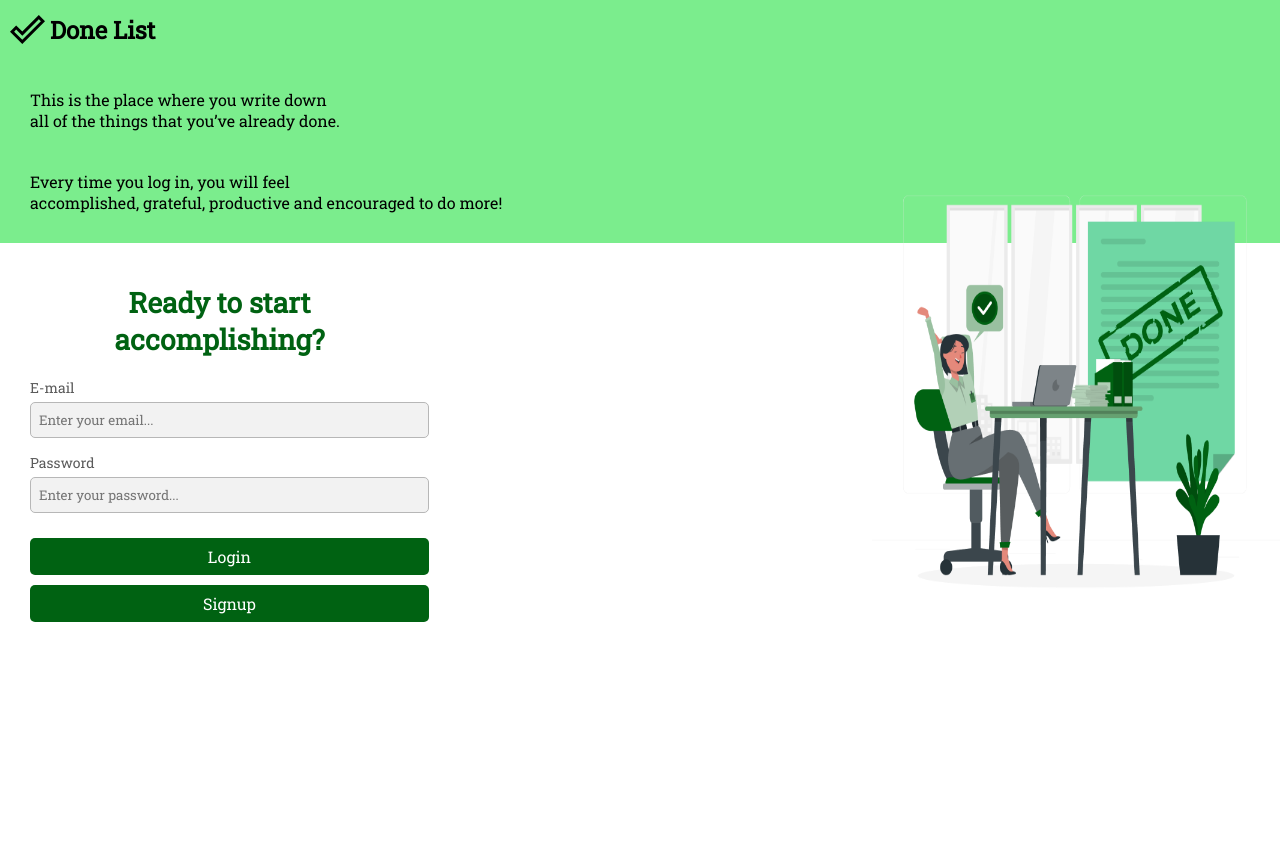
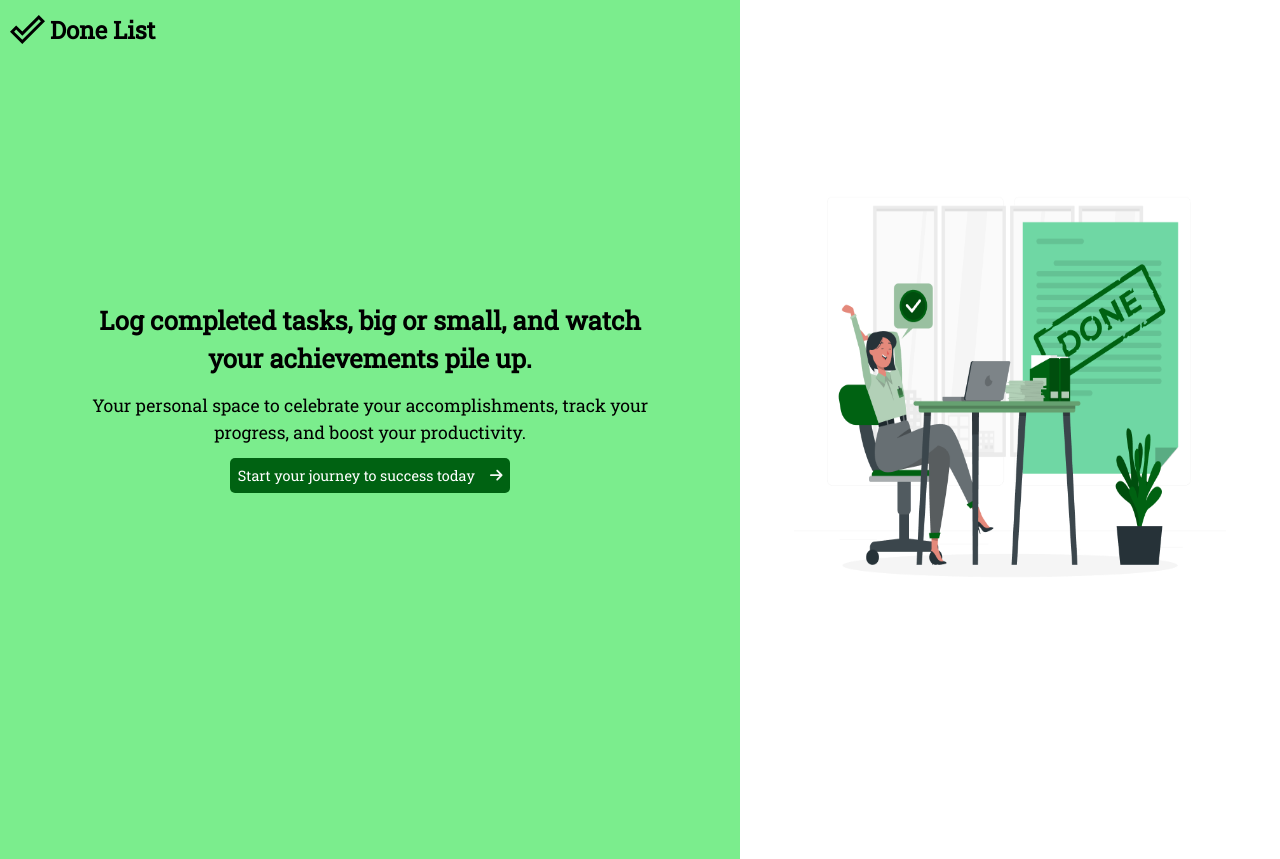
Before and after one commit to saraiovieira/done-list, a React (Create React App) app in the folder client/: page / in a window 1280 px wide. Before the commit the page ends 800 px from the top, so only its background shows below. Built offline with nearby package versions, Linux system fonts and the light colour scheme; no server answers; the HTML template or start-up script is replaced by a standard one.

Commit message:
add welcome page

```diff
--- a/client/src/App.jsx
+++ b/client/src/App.jsx
@@ -2,6 +2,7 @@ import React from "react";
 import { BrowserRouter as Router, Routes, Route } from "react-router-dom";
 import MainHeader from "./Components/MainHeader";
 import DoneHeader from "./Components/DoneHeader";
+import Welcome from "./Pages/Welcome/Welcome.jsx";
 import Home from "./Pages/Home/Home.jsx";
 import PrivateRoute from "./Pages/PrivateRoute";
 import DoneList from "./Pages/DoneList/DoneList.jsx";
@@ -11,7 +12,8 @@ function App() {
   return (
     <Router>
       <Routes>
-        <Route path="/" element={[<MainHeader />, <Home />]} />
+        <Route path="/" element={[<MainHeader />, <Welcome />]} />
+        <Route path="/login" element={[<MainHeader />, <Home />]} />
         <Route element={<PrivateRoute />}>
           <Route path="/donelist" element={[<DoneHeader />, <DoneList />]} />
         </Route>
--- /dev/null
+++ b/client/src/Pages/Welcome/Welcome.css
@@ -0,0 +1,167 @@
+@import url("https://fonts.googleapis.com/css2?family=Roboto+Slab&display=swap");
+
+* {
+  box-sizing: border-box;
+  font-family: "Roboto Slab", sans-serif;
+  margin: 0;
+  padding: 0;
+}
+
+header,
+.welcome__article {
+  background-color: #7bed8d;
+}
+
+.main__header {
+  display: flex;
+  align-items: center;
+  padding: .5em .5em 2em .5em;
+}
+
+.logo {
+  width: 30px;
+  height: 39px;
+  padding-right: 5px;
+}
+
+.main__title {
+  font-size: 1em;
+}
+
+.welcome__article {
+  display: flex;
+  flex-direction: column;
+  gap: .5em;
+  text-align: center;
+  padding: 0 1.5em 1.5em 1.5em;
+}
+
+.welcome__bold-paragraph {
+  font-weight: bold;
+  font-size: 1.6em;
+  line-height: 1.5em;
+  padding-bottom: .3em;
+}
+
+.welcome__middle-paragraph {
+  font-size: 1.1em;
+  line-height: 1.5em;
+  padding-bottom: .2em;
+}
+
+button {
+  margin-bottom: 10px;
+  background-color: #006212;
+  border: none;
+  color: white;
+  padding: 8px;
+  text-align: center;
+  text-decoration: none;
+  cursor: pointer;
+  font-size: 16px;
+  border-radius: 5px;
+  width: 100%;
+  display: flex;
+  flex-direction: column;
+  align-items: center;
+}
+
+.welcome__button {
+  flex-direction: row;
+  justify-content: space-between;
+  margin: 0 auto;
+  font-size: .9em;
+  width: 83%;
+  margin-bottom: 7em;
+}
+
+.welcome__button:hover {
+  background-color: #022809;
+}
+
+.blink {
+  animation: blink 2s linear infinite;
+}
+
+@keyframes blink {
+  25% {
+    opacity: 1;
+  }
+
+  50% {
+    opacity: 0.2;
+  }
+
+  75% {
+    opacity: 1;
+  }
+}
+
+.welcome__img-container {
+  display: flex;
+  justify-content: center;
+  margin-top: -105px;
+}
+
+.welcome__img-container img {
+  width: 80%;
+}
+
+@media (min-width:641px) {
+  .welcome__article {
+    align-items: center;
+  }
+
+  .welcome__bold-paragraph {
+    width: 40%;
+  }
+
+  .welcome__middle-paragraph {
+    width: 60%;
+  }
+
+  .welcome__button {
+    width: 40%;
+  }
+
+  .welcome__img-container {
+    display: flex;
+    justify-content: center;
+    margin-top: -157px;
+  }
+}
+
+@media (min-width:961px)  {
+
+  .welcome {
+    display: flex;
+  }
+
+  .welcome__article {
+    height: 100vh;
+    justify-content: center;
+  }
+
+  .welcome__bold-paragraph {
+    width: 80%;
+  }
+
+  .welcome__middle-paragraph {
+    width: 85%;
+  }
+
+  .welcome__button {
+    width: auto;
+    gap: 15px;
+  }
+
+  .welcome__img-container {
+    align-items: center;
+    background-color: white;
+  }
+
+  .welcome__img-container img {
+    height: 50%;
+    width: 80%;
+  }
+}
--- /dev/null
+++ b/client/src/Pages/Welcome/Welcome.jsx
@@ -0,0 +1,43 @@
+import "./Welcome.css";
+import React from "react";
+import { useNavigate } from "react-router-dom";
+import doneImage from "../../../src/done-image.png";
+import { FontAwesomeIcon } from '@fortawesome/react-fontawesome';
+import { faArrowRight } from '@fortawesome/free-solid-svg-icons';
+
+
+const Welcome = () => {
+  let navigate = useNavigate();
+
+  const handleRedirect = async (e) => {
+    navigate("/login")
+  }
+
+  return (
+    <>
+      <div className="welcome">
+        <article className="welcome__article">
+          <p className="welcome__bold-paragraph">
+            Log completed tasks, big or small, and watch your achievements pile up.
+          </p>
+          <p className="welcome__middle-paragraph">
+          Your personal space to celebrate your accomplishments, track your progress, and boost your productivity.
+          </p>
+          <button
+            className="welcome__button"
+            type="button"
+            onClick={handleRedirect}
+          >
+            Start your journey to success today
+            <FontAwesomeIcon className="blink" icon={faArrowRight} />
+          </button>
+        </article>
+        <div className="welcome__img-container">
+            <img src={doneImage} alt="Woman who is happy to have finished a task and is sitting in front of a desk with her laptop open" />
+        </div>
+      </div>
+    </>
+  );
+};
+
+export default Welcome;
```
